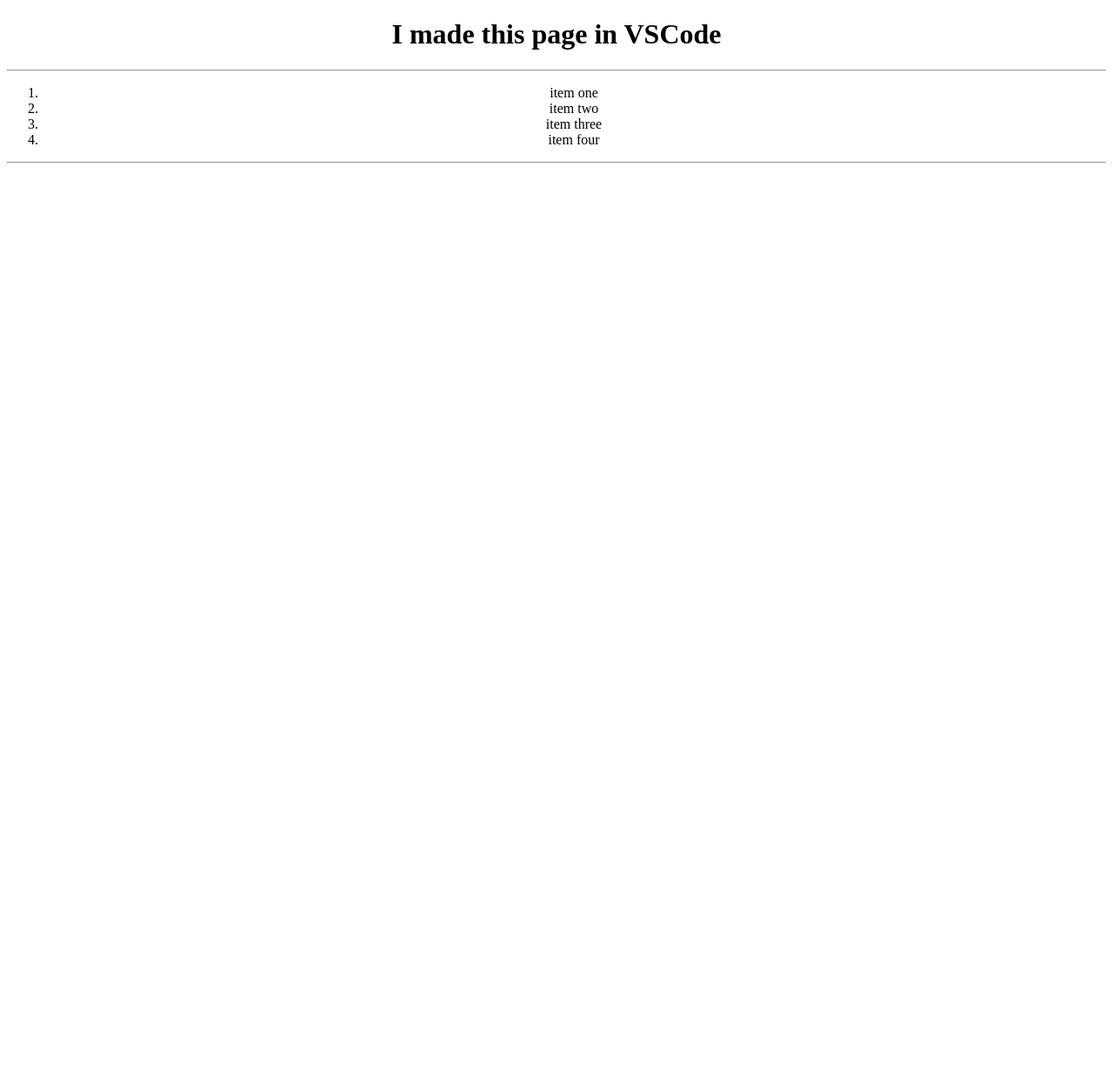
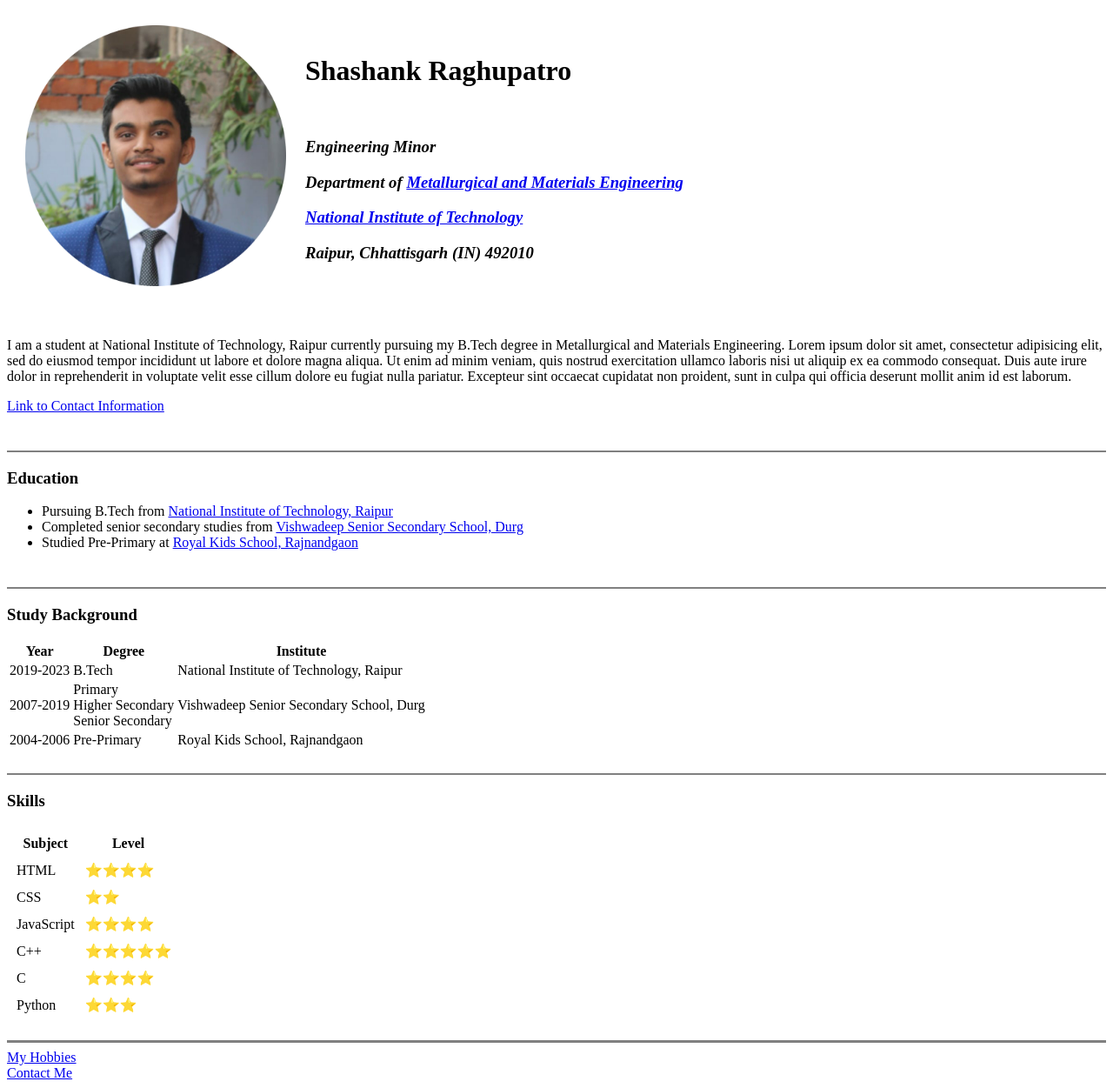
Before and after one commit to raghupatro/raghupatro.github.io, a plain HTML site: page index.html in a window 1280 px wide. Shown: the whole page at 87% size. Before the commit the page ends 800 px from the top, so only its background shows below. Drawn offline with Linux system fonts and the light colour scheme.

Commit message:
added all files to this repo

```diff
--- a/index.html
+++ b/index.html
@@ -1,24 +1,137 @@
 <!DOCTYPE html>
 <html lang="en" dir="ltr">
-  <head>
-    <meta charset="utf-8" />
-    <meta name="description" content="Shashank Raghupatro's website" />
-    <title>Shashank Raghupatro</title>
-  </head>
-  <body>
-    <center>
-      <h1>I made this page in VSCode</h1>
 
-      <hr />
+<head>
+  <meta charset="utf-8" />
+  <title>🌟Shashank's Personal Website</title>
+</head>
 
-      <ol>
-        <li>item one</li>
-        <li>item two</li>
-        <li>item three</li>
-        <li>item four</li>
-      </ol>
+<body>
+  <table cellspacing="20">
+    <tr>
+      <td>
+        <img src="images/shashank.png" height="300" width="300" alt="Shashank Raghupatro's image">
+      </td>
+      <td>
+        <h1>Shashank Raghupatro</h1>
+        <br />
+        <em>
+          <h3>Engineering Minor</h3>
+          <h3>
+            Department of
+            <a href="http://www.nitrr.ac.in/aboutmeta.php">Metallurgical and Materials Engineering</a>
+          </h3>
+          <h3>
+            <a href="http://www.nitrr.ac.in">National Institute of Technology</a>
+          </h3>
+          <h3>Raipur, Chhattisgarh (IN) 492010</h3>
+        </em>
+      </td>
+    </tr>
+  </table>
+  <br />
+  <p>
+    I am a student at National Institute of Technology, Raipur currently
+    pursuing my B.Tech degree in Metallurgical and Materials Engineering.
+    Lorem ipsum dolor sit amet, consectetur adipisicing elit, sed do eiusmod
+    tempor incididunt ut labore et dolore magna aliqua. Ut enim ad minim veniam,
+    quis nostrud exercitation ullamco laboris nisi ut aliquip ex ea commodo
+    consequat. Duis aute irure dolor in reprehenderit in voluptate velit esse
+    cillum dolore eu fugiat nulla pariatur. Excepteur sint occaecat cupidatat
+    non proident, sunt in culpa qui officia deserunt mollit anim id est laborum.
+  </p>
+  <p>
+    <a href="#contact">Link to Contact Information</a>
+  </p>
+  <br />
+  <hr size="2" noshade />
+  <h3>
+    Education
+  </h3>
+  <p>
+    <ul>
+      <li>
+        Pursuing B.Tech from <a href="http://www.nitrr.ac.in">National Institute
+          of Technology, Raipur</a>
+      </li>
+      <li>
+        Completed senior secondary studies from <a href="https://www.vishwadeepsss.org">
+          Vishwadeep Senior Secondary School, Durg</a>
+      </li>
+      <li>
+        Studied Pre-Primary at <a href="http://www.royalkidsconvent.com/">
+          Royal Kids School, Rajnandgaon</a>
+      </li>
+    </ul>
+  </p>
+  <br />
+  <hr size="2" noshade />
+  <h3>Study Background</h3>
+  <table margin="10">
+    <tr>
+      <th>Year</th>
+      <th>Degree</th>
+      <th>Institute</th>
+    </tr>
+    <tr>
+      <td>2019-2023</td>
+      <td>B.Tech</td>
+      <td>National Institute of Technology, Raipur</td>
+    </tr>
+    <tr>
+      <td>2007-2019</td>
+      <td>Primary<br /> Higher Secondary<br /> Senior Secondary</td>
+      <td>Vishwadeep Senior Secondary School, Durg</td>
+    </tr>
+    <tr>
+      <td>2004-2006</td>
+      <td>Pre-Primary</td>
+      <td>Royal Kids School, Rajnandgaon</td>
+    </tr>
+  </table>
+  <br />
+  <hr size="2" noshade />
+  <h3>Skills</h3>
+  <table cellspacing="10">
+    <thead>
+      <th>Subject</th>
+      <th>Level</th>
+    </thead>
+    <tbody>
+      <tr>
+        <td>HTML</td>
+        <td>⭐⭐⭐⭐</td>
+      </tr>
+      <tr>
+        <td>CSS</td>
+        <td>⭐⭐</td>
+      </tr>
+      <tr>
+        <td>JavaScript</td>
+        <td>⭐⭐⭐⭐</td>
+      </tr>
+      <tr>
+        <td>C++</td>
+        <td>⭐⭐⭐⭐⭐</td>
+      </tr>
+      <tr>
+        <td>C</td>
+        <td>⭐⭐⭐⭐</td>
+      </tr>
+      <tr>
+        <td>Python</td>
+        <td>⭐⭐⭐</td>
+      </tr>
+    </tbody>
+    <tfoot>
+      <td></td>
+      <td></td>
+    </tfoot>
+  </table>
+  <hr size="3" noshade />
+  <a href="hobbies.html">My Hobbies</a>
+  <br />
+  <a name="contact" href="contact.html">Contact Me</a>
+</body>
 
-      <hr />
-    </center>
-  </body>
 </html>
```
Also changed, not shown: contact.html (added, +48 -0 lines), hobbies.html (added, +31 -0 lines), images/Shashank Raghupatro.jpg (added), images/shashank.png (added).
